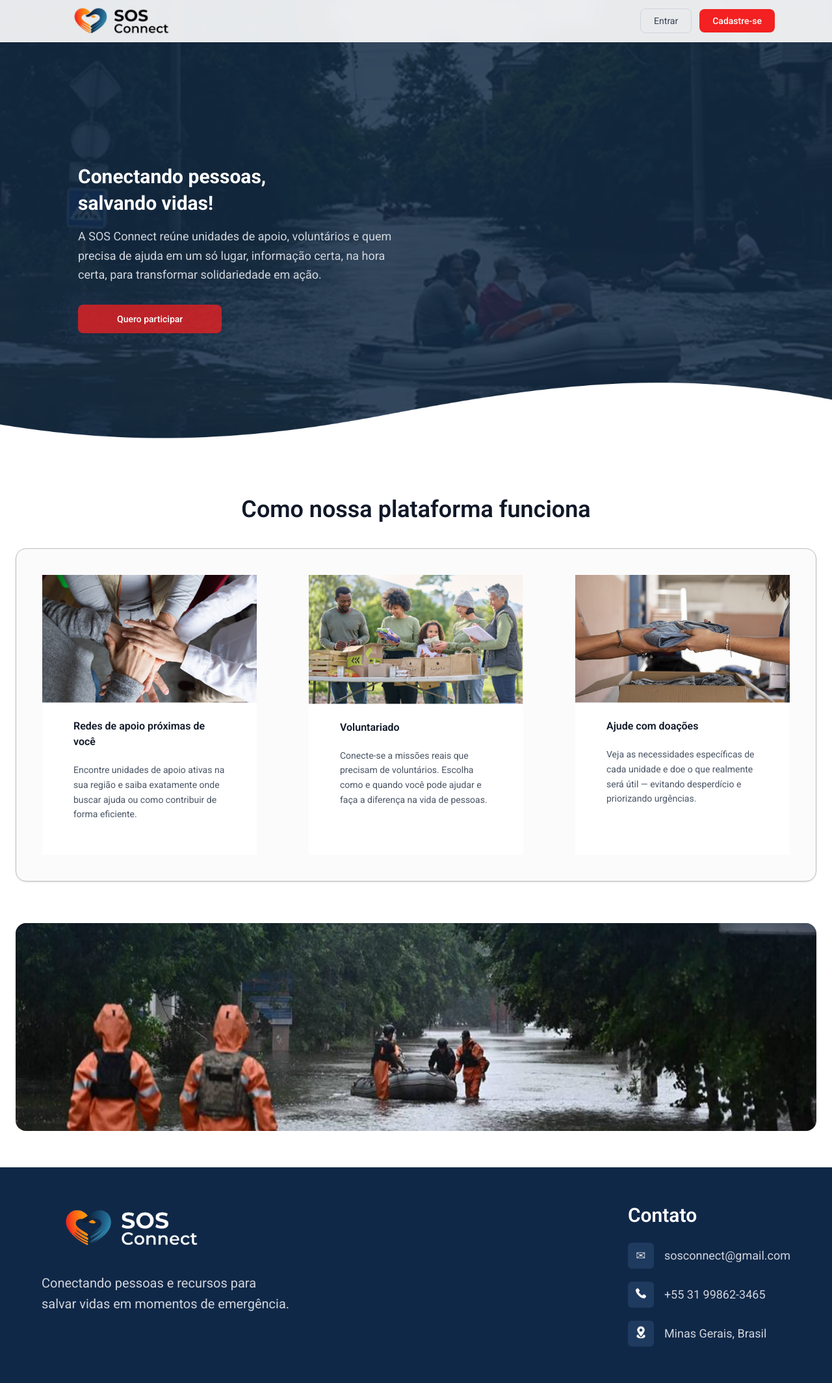
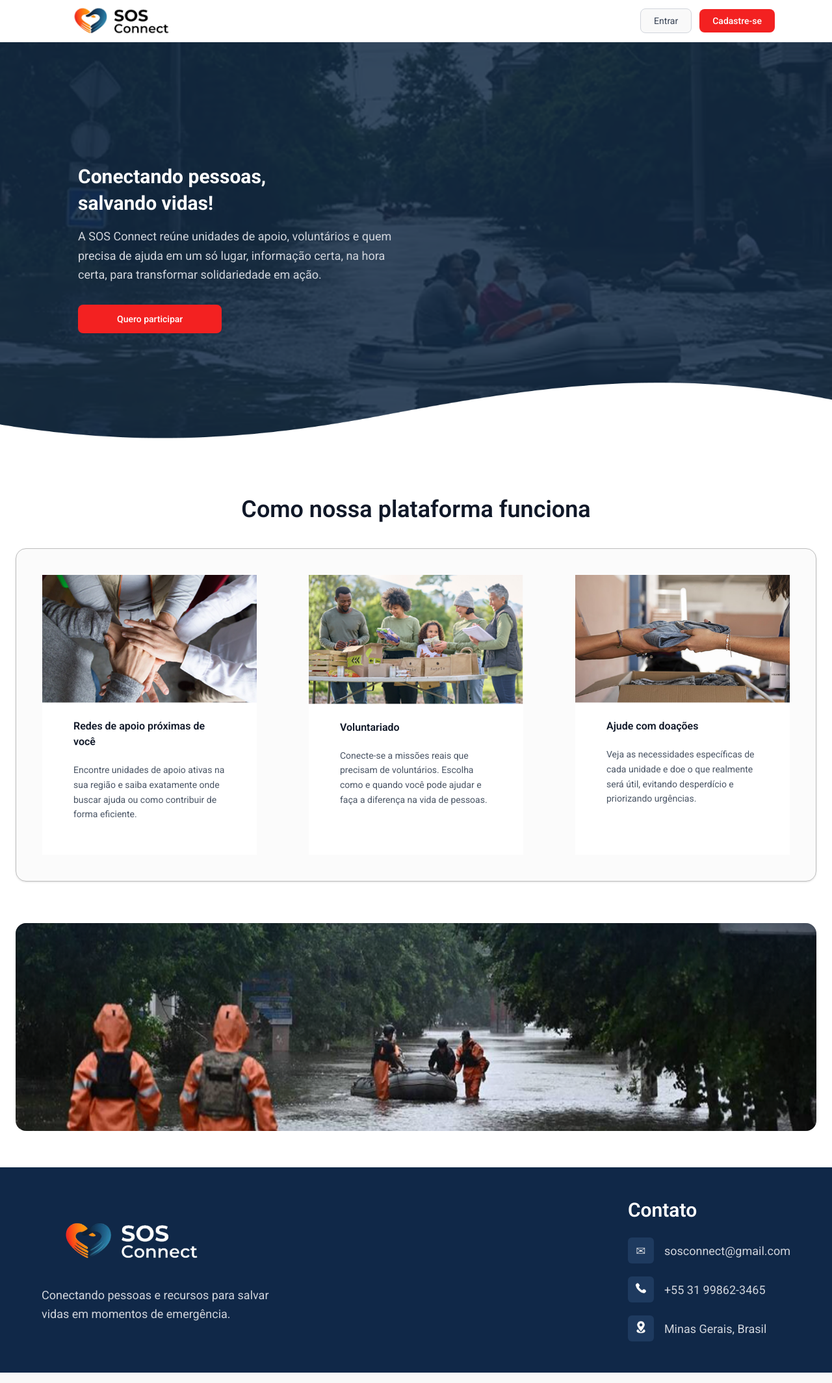
Before and after one commit to eduarda-magnago/sos-connect, a React (Vite) app in the folder src/frontend-web/: page / in a window 1280 px wide. Shown: the whole page at 65% size. Built offline with nearby package versions, Linux system fonts and the light colour scheme; no server answers.

Commit message:
style(landing): update landing page layout

```diff
--- a/src/frontend-web/src/pages/LandingPage/index.tsx
+++ b/src/frontend-web/src/pages/LandingPage/index.tsx
@@ -106,13 +106,13 @@ export default function LandingPage() {
       <div className="min-h-screen font-sans bg-white">
 
         {/* ── NAVBAR ── */}
-        <header className="fixed top-0 left-0 right-0 z-50 bg-white/90 backdrop-blur-sm border-b border-gray-100">
+        <header className="fixed top-0 left-0 right-0 z-50 bg-white backdrop-blur-sm border-b border-gray-100">
           <div className="max-w-6xl mx-auto px-6 h-16 flex items-center justify-between">
-            <img src={logoDark} alt="SOS Connect" className="h-50" />
+            <img src={logoDark} alt="SOS Connect" className="h-50 cursor-pointer" />
             <div className="flex items-center gap-3">
               <button
                 onClick={() => navigate("/login")}
-                className="text-sm px-5 py-2 rounded-lg border border-gray-300 text-gray-700 hover:bg-gray-50 transition-colors cursor-pointer"
+                className="text-sm px-5 py-2 rounded-lg bg-[#f9f9f9] border border-gray-300 text-gray-700 hover:bg-gray-50 transition-colors cursor-pointer"
               >
                 Entrar
               </button>
@@ -157,7 +157,7 @@ export default function LandingPage() {
               <button
                 ref={heroBtnRef}
                 onClick={() => navigate("/register")}
-                className="px-15 py-3 bg-[#F32121]/75 text-white text-sm font-medium rounded-lg hover:bg-[#F32121] transition-colors cursor-pointer"
+                className="px-15 py-3 bg-[#F32121] text-white text-sm font-medium rounded-lg hover:bg-[#F32121] transition-colors cursor-pointer"
               >
                 Quero participar
               </button>
@@ -192,7 +192,7 @@ export default function LandingPage() {
                   {
                     img: imgDoacoes,
                     title: "Ajude com doações",
-                    desc: "Veja as necessidades específicas de cada unidade e doe o que realmente será útil — evitando desperdício e priorizando urgências.",
+                    desc: "Veja as necessidades específicas de cada unidade e doe o que realmente será útil, evitando desperdício e priorizando urgências.",
                   },
                 ].map((card) => (
                   <div
@@ -232,31 +232,31 @@ export default function LandingPage() {
         </section>
 
         {/* ── FOOTER ── */}
-        <footer className="bg-[#102848] text-white py-14">
-          <div className="max-w-7xl mx-auto px-16 flex flex-col md:flex-row justify-between items-start">
+        <footer className="bg-[#102848] text-white py-12">
+          <div className="max-w-7xl mx-auto px-16 flex flex-col md:flex-row justify-between items-center">
             <div className="flex flex-col">
-              <img src={logoLight} alt="SOS Connect" className="w-70 mb-6" />
-              <p className="text-[20px] text-gray-300 leading-relaxed max-w-sm">
+              <img src={logoLight} alt="SOS Connect" className="w-70 mb-6 cursor-pointer" />
+              <p className="text-[18px] text-gray-300 leading-relaxed max-w-sm">
                 Conectando pessoas e recursos para salvar vidas em momentos de emergência.
               </p>
             </div>
 
             <div className="mt-10 md:mt-0">
               <h4 className="text-3xl font-semibold mb-6">Contato</h4>
-              <ul className="space-y-5 text-lg text-gray-300">
+              <ul className="space-y-5 text-[18px] text-gray-300">
                 <li className="flex items-center gap-4">
-                  <div className="w-10 h-10 rounded-md bg-[#1E3A5F] flex items-center justify-center">✉</div>
+                  <div className="w-10 h-10 rounded-md bg-[#1E3A5F] flex items-center justify-center cursor-pointer">✉</div>
                   <span>sosconnect@gmail.com</span>
                 </li>
                 <li className="flex items-center gap-4">
                   <div className="w-10 h-10 rounded-md bg-[#1E3A5F] flex items-center justify-center">
-                    <img src={telefone} className="w-4 mb-1" />
+                    <img src={telefone} className="w-4 mb-1 cursor-pointer" />
                   </div>
                   <span>+55 31 99862-3465</span>
                 </li>
                 <li className="flex items-center gap-4">
                   <div className="w-10 h-10 rounded-md bg-[#1E3A5F] flex items-center justify-center">
-                    <img src={localiza} className="w-5 mb-1" />
+                    <img src={localiza} className="w-5 mb-1 cursor-pointer" />
                   </div>
                   <span>Minas Gerais, Brasil</span>
                 </li>
```
